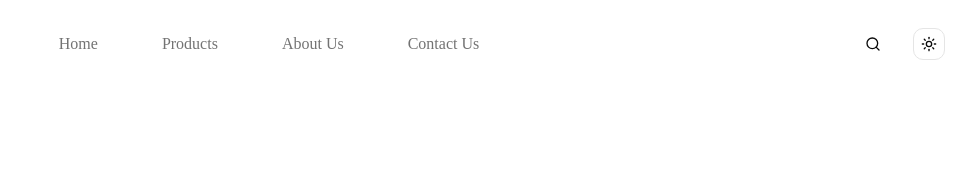
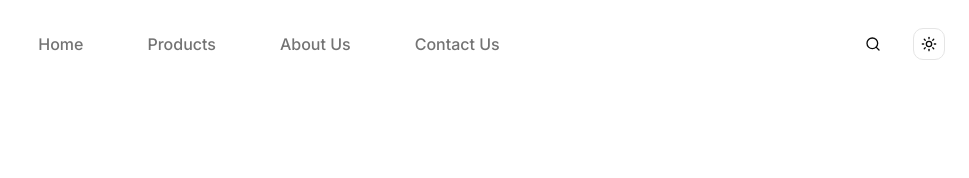
Before and after one commit to taingsengkim/phsardigital-final, a Next.js app: page /navbar-component-01 in a window 1280 px wide. Shown: the top 178 px of the page, without its empty margins (311-1280 px from the left). Built offline with nearby package versions, Linux system fonts and the light colour scheme.

Commit message:
feature : configuration font inter is not working

```diff
--- a/app/layout.tsx
+++ b/app/layout.tsx
@@ -1,30 +1,18 @@
-import type { Metadata } from "next";
-import { Geist, Geist_Mono } from "next/font/google";
+import { ThemeProvider } from "@/components/theme-provider";
+import { Inter } from "next/font/google";
 import "./globals.css";
-import { ThemeProvider } from "@/components/theme-provider";
-
-const geistSans = Geist({
-  variable: "--font-geist-sans",
+const inter = Inter({
   subsets: ["latin"],
 });
 
-export const metadata: Metadata = {
-  title: "Create Next App",
-  description: "Generated by create next app",
-};
-
 export default function RootLayout({
   children,
-}: Readonly<{
+}: {
   children: React.ReactNode;
-}>) {
+}) {
   return (
-    <html
-      lang="en"
-      suppressHydrationWarning
-      className={`${geistSans.variable} , h-full antialiased`}
-    >
-      <body className="min-h-full flex flex-col">
+    <html lang="en" suppressHydrationWarning>
+      <body className={`${inter.className} min-h-full flex flex-col`}>
         <ThemeProvider
           attribute="class"
           defaultTheme="system"
```
